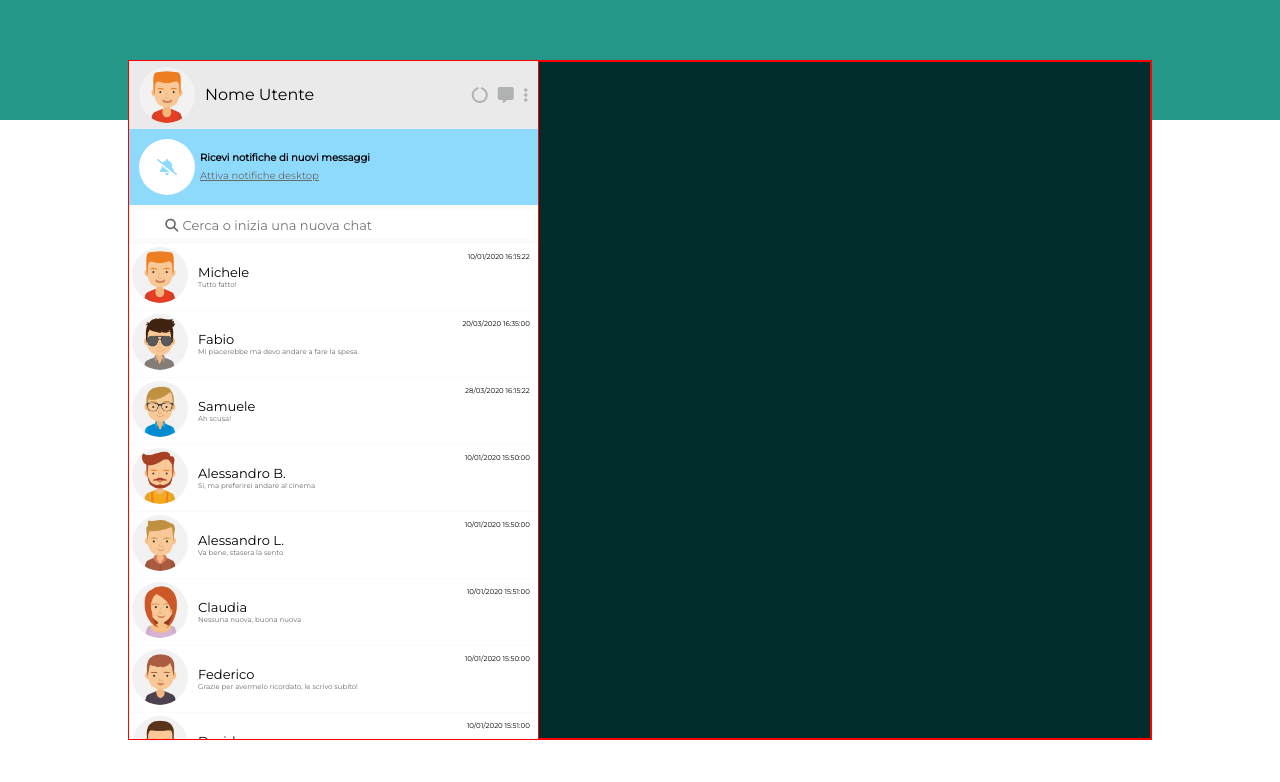
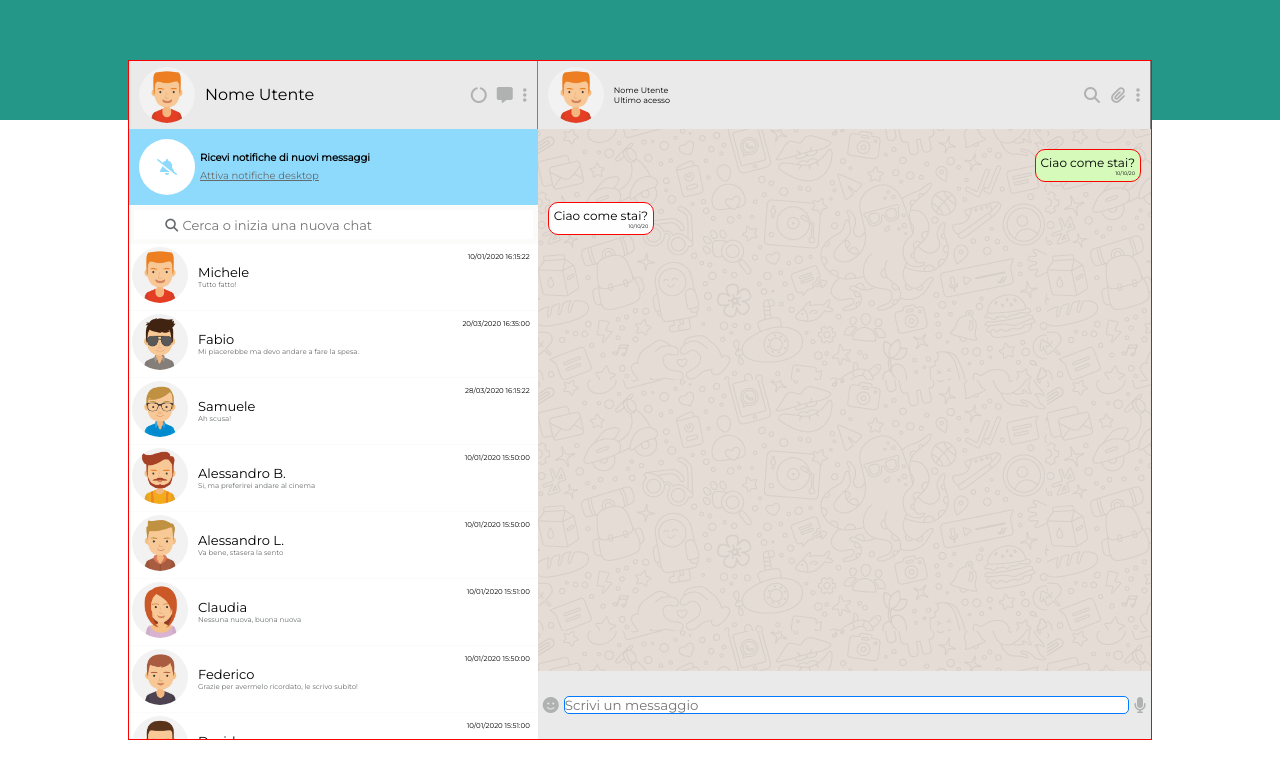
Before and after one commit to AndreaDeStefano1/vue-boolzapp, a plain HTML site: page index.html in a window 1280 px wide. Drawn offline with nearby package versions, Linux system fonts and the light colour scheme.

Commit message:
Colonna di destra statica completata

```diff
--- a/index.html
+++ b/index.html
@@ -80,11 +80,48 @@
 
     <!-- Colonna di destra -->
 
-    <div class="right-col debug">
+    <div class="right-col ">
+
+      <div class="user-container ">
+        <!-- Immagine chat attiva e ultimo accesso -->
+        <div class="user-details">
+          <img src="img/avatar_1.jpg" alt="">
+          <div class="user-last-login">
+
+            <span> Nome Utente </span>
+            <span>Ultimo acesso</span>
+          </div>
+        </div>
+        <!-- Icone -->
+        <div class="user-option">
+          <i class="fa-solid fa-magnifying-glass"></i>
+          <i class="fa-solid fa-paperclip"></i>
+          <i class="fa-solid fa-ellipsis-vertical"></i>
+        </div>
+      </div>
+
+      <div class="chatbox">
+        <div class="message sent">
+          <p>Ciao come stai?
+          </p>
+          <span>10/10/20</span>
+        </div>
+        <div class="message recived">
+          <p>Ciao come stai?
+          </p>
+          <span>10/10/20</span>
+        </div>
+
+      </div>
+
+      <div class="message-bar">
+        <i class="fa-solid fa-face-smile"></i>
+        <input type="text" placeholder="Scrivi un messaggio">
+        <i class="fa-solid fa-microphone"></i>
+      </div>
 
     </div>
-
   </div>
-  <script src="script.js"></script>
+<script src="script.js"></script>
 </body>
 </html>
--- a/style.css
+++ b/style.css
@@ -3,6 +3,19 @@
   padding: 0;
   box-sizing: border-box;
   font-family: 'Montserrat', sans-serif;
+}
+::-webkit-scrollbar {
+  width: 5px;               /* width of the entire scrollbar */
+}
+
+::-webkit-scrollbar-track {
+  background: white;        /* color of the tracking area */
+}
+
+::-webkit-scrollbar-thumb {
+  background-color: rgb(194, 194, 194);    /* color of the scroll thumb */
+  border-radius: 20px;       /* roundness of the scroll thumb */
+  border: 3px solid rgb(194, 194, 194);  /* creates padding around scroll thumb */
 }
 .debug{
   border: 1px solid red;
@@ -20,7 +33,7 @@
   top: 50%;
   left: 50%;
   transform: translate(-50%, -50%);
-  background-color: black;
+
 
 }
 .left-col{
@@ -29,23 +42,25 @@
   width: 40%;
   display: flex;
   flex-direction: column;
+
 }
 .right-col{
   height: 100%;
   width: 60%;
   display: flex;
+  flex-direction: column;
 }
 
 
 /* SINISTRA */
 /* user */
 .user-container{
+  border-right: .1px solid grey;
   display: flex;
   align-items: center;
   height: 10%;
   width: 100%;
   justify-content: space-between;
-
   background-color: rgb(234, 234, 234);
 }
 .user-details{
@@ -65,7 +80,8 @@
   display: flex;
   gap: 10px;
 }
-.user-option i{
+.user-option i,
+.message-bar i{
   color: rgb(176, 177, 177);
 }
 /*  notifiche */
@@ -116,7 +132,7 @@
   color: rgb(103, 106, 108);
 }
 
-/* chat */
+
 .chat-container{
   overflow: auto;
 }
@@ -154,3 +170,59 @@
   padding: 5px;
 
 }
+/* RIGHT SIDE */
+/* utente attivo */
+.right-col .user-container .user-details span{
+  display: block;
+  font-size: 0.5rem;
+}
+
+/* campo dei messaggi */
+.chatbox{
+  height: calc(100% - 20%);
+  background-image: url(img/mine.jpg);
+  display: flex;
+  flex-direction: column;
+  padding: 10px;
+}
+
+.message{
+  border: 1px solid red;
+  margin: 10px 0;
+  width: max-content;
+  max-width: 60%;
+  padding: 5px;
+  border-radius: 10px;
+  display: flex;
+  flex-direction: column;
+}
+.message.sent{
+  background-color: rgb(213, 250, 186);
+  align-self: flex-end;
+}
+.message.recived{
+  background-color: rgb(255, 254, 255);
+  align-self: flex-start;
+}
+.message span{
+  align-self: flex-end;
+  font-size: 5px;
+}
+.message p{
+  font-size: 12px;
+}
+
+/* sezione messaggi */
+.message-bar{
+  height: 10%;
+  display: flex;
+  padding: 5px;
+  align-items: center;
+  background-color: rgb(234, 234, 234);
+}
+.message-bar input{
+  flex-grow: 1;
+  margin: 0 5px;
+  border:1.5px solid rgb(1, 122, 255);
+  border-radius: 5px;
+}
```
